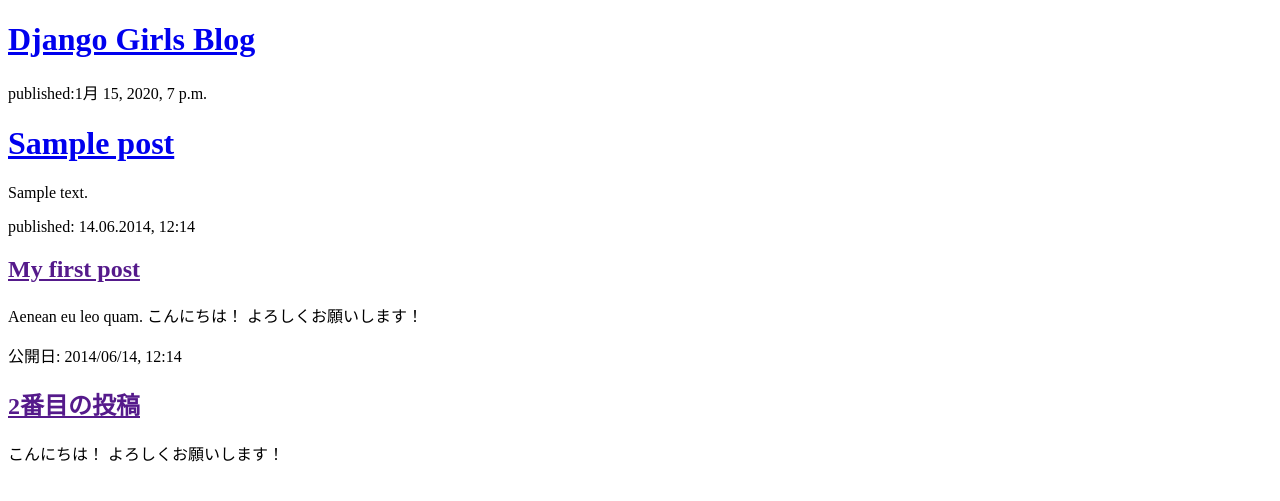
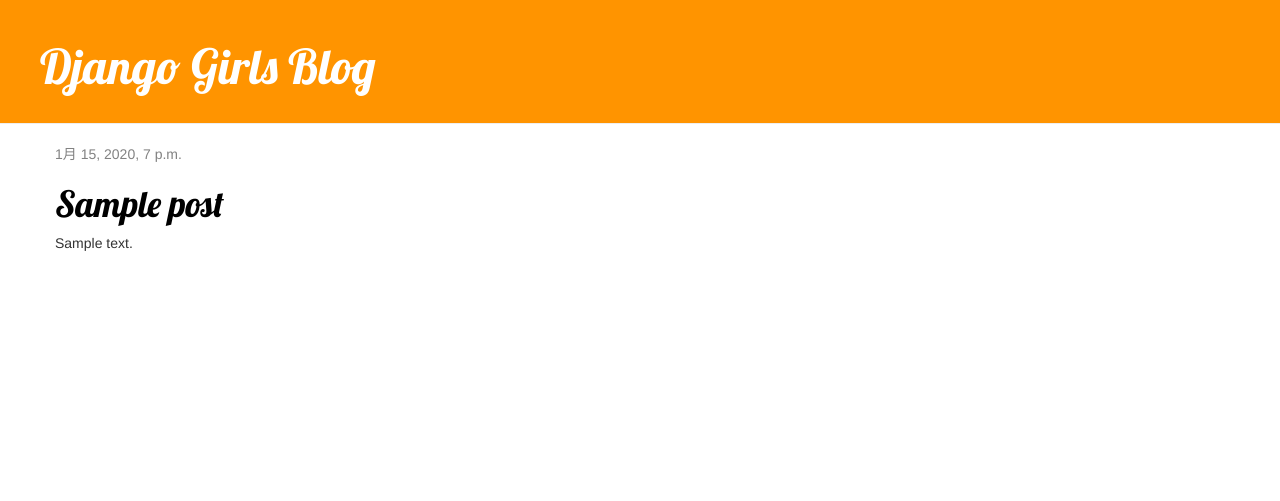
Before and after one commit to sirou0124/my-first-blog, a Django app: template templates/blog/post_list.html in a window 1280 px wide. Shown: the top 501 px of the page. Run offline with Django 3.2, Linux system fonts and the light colour scheme; the template is opened without the code that fills it: values that come from a table or form of the project are taken from there, others are empty; tables that the repository leaves empty hold one stand-in row (values such as "Sample post"); some libraries are stand-ins or nearby versions.

Commit message:
テンプレート編集

```diff
--- /dev/null
+++ b/blog/static/css/blog.css
@@ -0,0 +1,46 @@
+.page-header {
+    background-color: #ff9400;
+    margin-top: 0;
+    padding: 20px 20px 20px 40px;
+}
+
+.page-header h1, .page-header h1 a, .page-header h1 a:visited, .page-header h1 a:active {
+    color: #ffffff;
+    font-size: 36pt;
+    text-decoration: none;
+}
+
+.content {
+    margin-left: 40px;
+}
+
+h1, h2, h3, h4 {
+    font-family: 'Lobster', cursive;
+}
+
+.date {
+    color: #828282;
+}
+
+.save {
+    float: right;
+}
+
+.post-form textarea, .post-form input {
+    width: 100%;
+}
+
+.top-menu, .top-menu:hover, .top-menu:visited {
+    color: #ffffff;
+    float: right;
+    font-size: 26pt;
+    margin-right: 20px;
+}
+
+.post {
+    margin-bottom: 70px;
+}
+
+.post h1 a, .post h1 a:visited {
+    color: #000000;
+}
--- /dev/null
+++ b/templates/blog/base.html
@@ -0,0 +1,23 @@
+{% load static %}
+<html>
+    <head>
+        <title>Django Girls blog</title>
+        <link rel="stylesheet" href="//maxcdn.bootstrapcdn.com/bootstrap/3.2.0/css/bootstrap.min.css">
+        <link rel="stylesheet" href="//maxcdn.bootstrapcdn.com/bootstrap/3.2.0/css/bootstrap-theme.min.css">
+        <link href='//fonts.googleapis.com/css?family=Lobster&subset=latin,latin-ext' rel='stylesheet' type='text/css'>
+        <link rel="stylesheet" href="{% static 'css/blog.css' %}">
+    </head>
+    <body>
+        <div class="page-header">
+            <h1><a href="/">Django Girls Blog</a></h1>
+        </div>
+        <div class="content container">
+            <div class="row">
+                <div class="col-md-8">
+                {% block content %}
+                {% endblock %}
+                </div>
+            </div>
+        </div>
+    </body>
+</html>
--- a/templates/blog/post_list.html
+++ b/templates/blog/post_list.html
@@ -1,30 +1,35 @@
 <!DOCTYPE html>
+{% extends 'blog/base.html' %}
+{% load static %}
 <html>
     <head>
         <title>Django Girls blog</title>
+        <link rel="stylesheet" href="//maxcdn.bootstrapcdn.com/bootstrap/3.2.0/css/bootstrap.min.css">
+        <link rel="stylesheet" href="//maxcdn.bootstrapcdn.com/bootstrap/3.2.0/css/bootstrap-theme.min.css">
+        <link href="//fonts.googleapis.com/css?family=Lobster&subset=latin,latin-ext" rel="stylesheet" type="text/css">
+        <link rel="stylesheet" href="{% static 'css/blog.css' %}">
     </head>
     <body>
-        <div>
+        <div class="page-header">
             <h1><a href="/">Django Girls Blog</a></h1>
         </div>
 
-        {% for post in posts %}
-            <div>
-                <p>published:{{ post.published_date }}</p>
-                <h1><a href="'">{{ post.title }}</a></h1>
-                <p>{{ post.text|linebreaksbr }}</p>
+        <div class="content container">
+            <div class="row">
+                <div class="col-md-8">
+                    {% block content %}
+                        {% for post in posts %}
+                            <div class="post">
+                                <div class="date">
+                                    {{ post.published_date }}
+                                </div>
+                                <h1><a href="">{{ post.title }}</a></h1>
+                                <p>{{ post.text|linebreaksbr }}</p>
+                            </div>
+                        {% endfor %}
+                    {% endblock %}
+                </div>
             </div>
-        {% endfor %}
-        <div>
-            <p>published: 14.06.2014, 12:14</p>
-            <h2><a href="">My first post</a></h2>
-            <p>Aenean eu leo quam. こんにちは！ よろしくお願いします！ </p>
-        </div>
-
-        <div>
-            <p>公開日: 2014/06/14, 12:14</p>
-            <h2><a href="">2番目の投稿</a></h2>
-            <p> こんにちは！ よろしくお願いします！ </p>
         </div>
     </body>
 </html>
```
